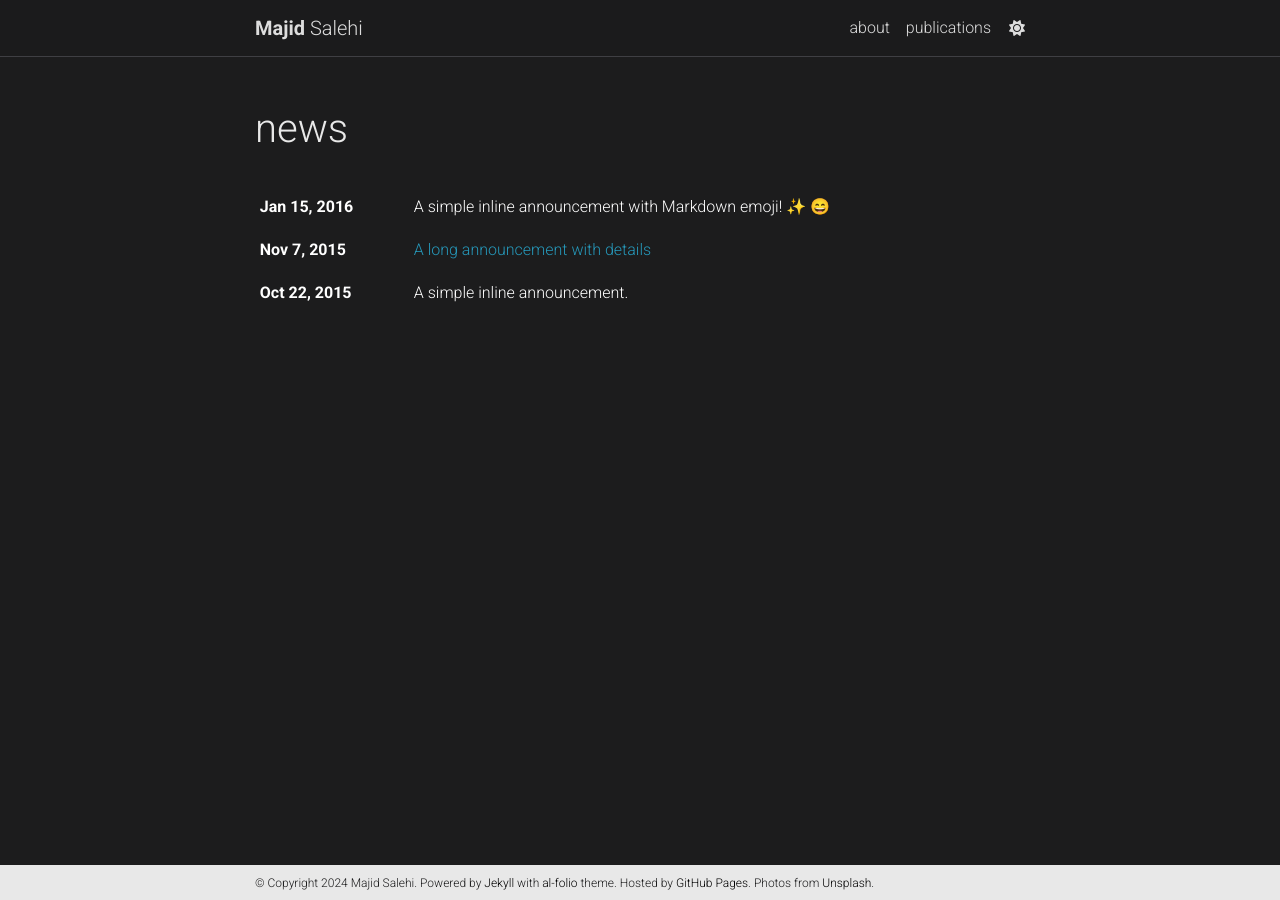
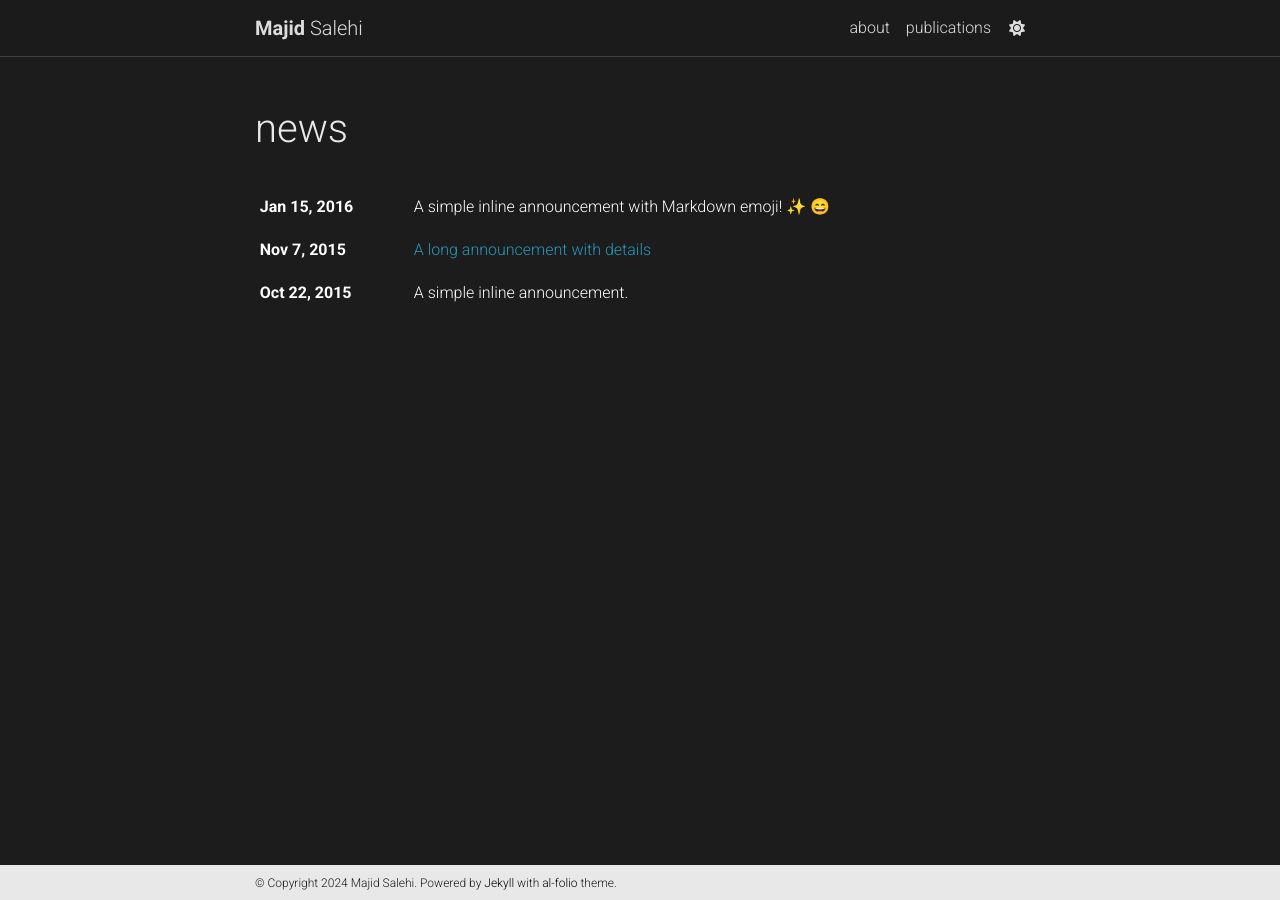
Before and after one commit to pwnforce/pwnforce.github.io, a Jekyll site: the page built from news.html, in a window 1280 px wide. Built offline with Jekyll 4.4.1, drawn with Linux system fonts in a browser that asks for light colours; emoji names are drawn with the system emoji font; comment, search, counter and statistics services are not loaded; a style sheet for code colours, icons or effects is not loaded.

Commit message:
keywords

```diff
--- a/_config.yml
+++ b/_config.yml
@@ -8,12 +8,10 @@
 last_name: Salehi
 email: majid.salehi@nokia-bell-labs.com
 description: > # the ">" symbol means to ignore newlines until "footer_text:"
-  A simple, whitespace theme for academics. Based on [*folio](https://github.com/bogoli/-folio) design.
+  Majid Salehi Homepage
 footer_text: >
   Powered by <a href="https://jekyllrb.com/" target="_blank">Jekyll</a> with <a href="https://github.com/alshedivat/al-folio">al-folio</a> theme.
-  Hosted by <a href="https://pages.github.com/" target="_blank">GitHub Pages</a>.
-  Photos from <a href="https://unsplash.com" target="_blank">Unsplash</a>.
-keywords: jekyll, jekyll-theme, academic-website, portfolio-website  # add your own keywords or leave empty
+keywords: Majid, Majid Salehi # add your own keywords or leave empty
 
 lang: en # the language of your site (for example: en, fr, cn, ru, etc.)
 icon: ⚛️  # the emoji used as the favicon (alternatively, provide image name in /assets/img/)
```
